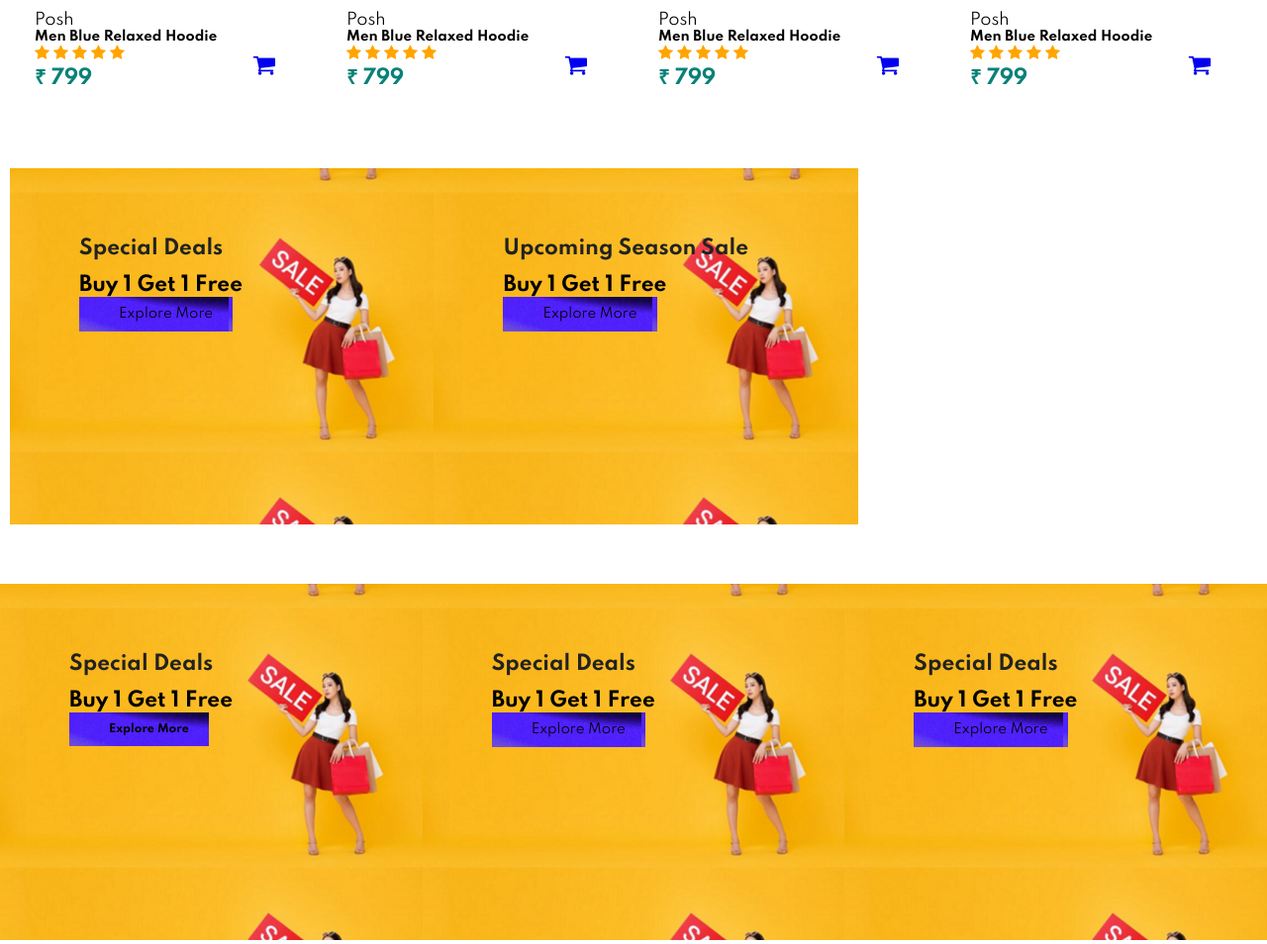
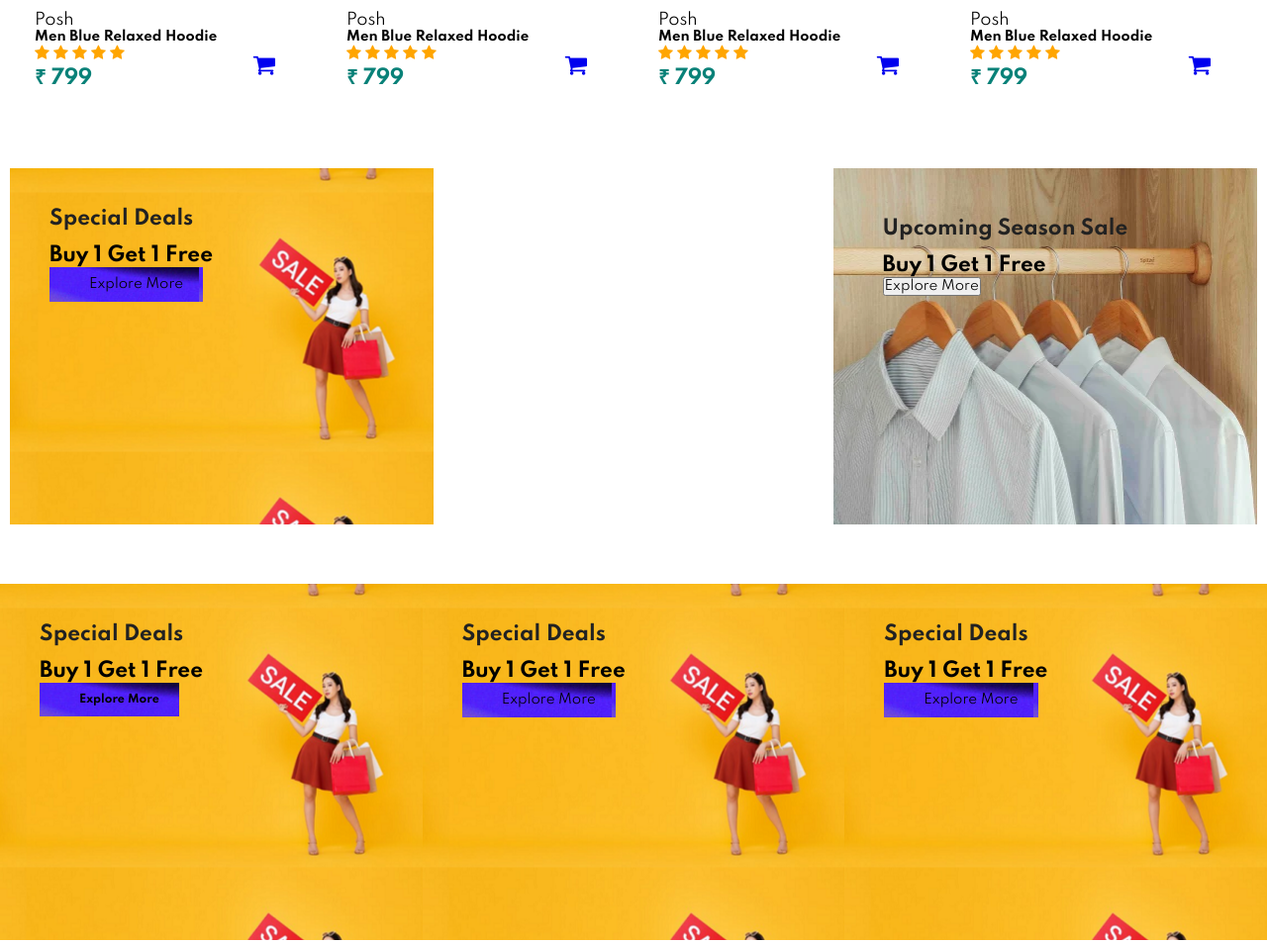
Before and after one commit to Manukl535/Ecommerce-website, a PHP site: page / in a window 1280 px wide. Shown: the part 2900-3854 px from the top of the page at 99% size. Run offline with PHP 8.4, Linux system fonts and the light colour scheme.

Commit message:
Added new images

```diff
--- a/index.html
+++ b/index.html
@@ -336,7 +336,7 @@
                     <a href="#"></a><button>Explore More</button></a>
                 </div>
 
-                <div class="buy1get1_box">
+                <div class="buy1get1_box1">
                     <h4><b>Upcoming Season Sale</b></h4>
                     <h3>Buy 1 Get 1 Free</h3>
                     <button>Explore More</button>
--- a/styles.css
+++ b/styles.css
@@ -250,7 +250,7 @@ body {
 /*Buy1get*/
 #buy1get1 {
   display: flex;
-  justify-self: unset;
+  justify-content: space-between;
 
 }
 #buy1get1 .buy1get1_box{
@@ -260,7 +260,18 @@ body {
   height: 45vh;
   width: 34%;
   background-position: top 25% right 0;
-  padding:  70px;
+  padding:  40px;
+  text-align: start;
+}
+
+#buy1get1 .buy1get1_box1{
+
+  background-image: url("Assets/upcomingsale.png");
+  background-color: transparent;
+  height: 45vh;
+  width: 34%;
+  background-position: top 25% right 0;
+  padding:  50px;
   text-align: start;
 }
 
```
Also changed, not shown: Assets/upcomingsale.png (added).
